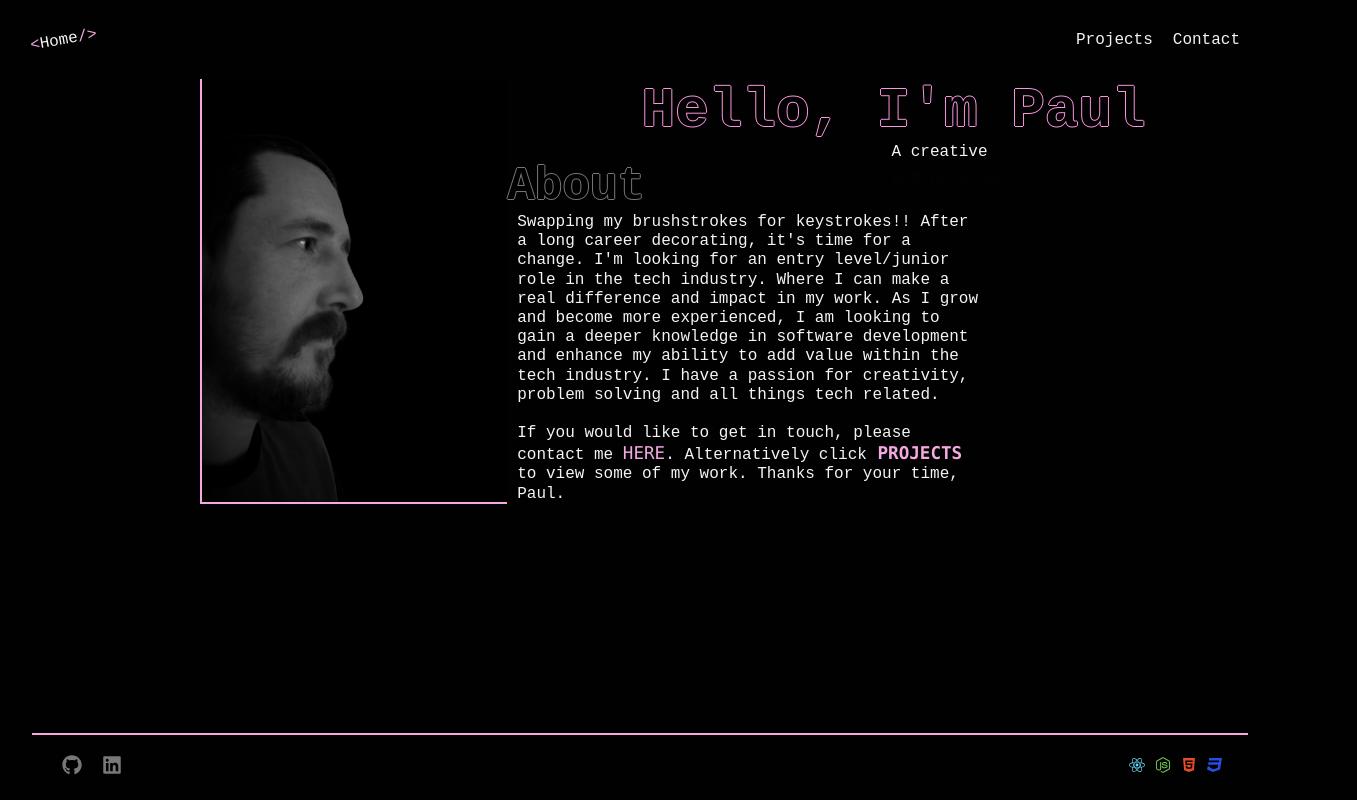
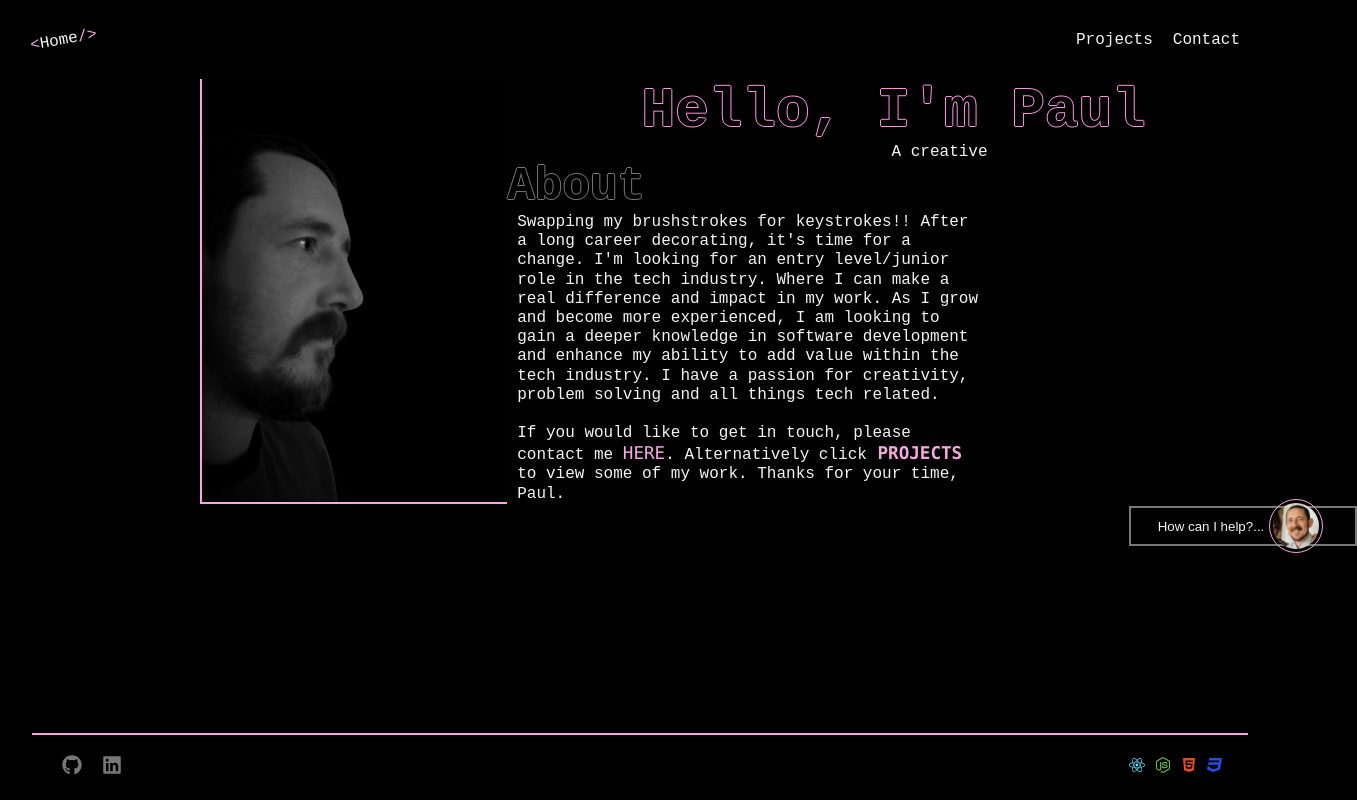
Before and after one commit to paulg44/portfolio_one, a React (Create React App) app in the folder my-portfolio/: page / in a window 1280 px wide. Shown: the whole page, 1357 px wide, since content can reach past the window. Built offline with nearby package versions, Linux system fonts and the light colour scheme; a web font is replaced by a local one.

Commit message:
add chatbot to homepage

```diff
--- a/my-portfolio/package.json
+++ b/my-portfolio/package.json
@@ -14,6 +14,7 @@
     "react-icons": "^4.10.1",
     "react-router-dom": "^6.14.2",
     "react-scripts": "5.0.1",
+    "reactjs-popup": "^2.0.6",
     "web-vitals": "^2.1.4"
   },
   "scripts": {
--- a/my-portfolio/src/Components/Chatbot/Chatbot.js
+++ b/my-portfolio/src/Components/Chatbot/Chatbot.js
@@ -5,11 +5,14 @@
 - use an array to add each new message, both from user and chatbot
 - reset array (state?) when user clicks off chatbot
 - or save locally for if they come back?
+- put a delay on the chatbot? so it looks like it's thinking?
 */
 
 import { useState } from "react";
 import "./chatbot.css";
 import { FaArrowAltCircleUp } from "react-icons/fa";
+import { Popup } from "reactjs-popup";
+import profileImg from "../../IMG/my_profile_pic.jpg";
 
 export default function Chatbot() {
   const [userQuestion, setUserQuestion] = useState("");
@@ -46,11 +49,17 @@ export default function Chatbot() {
 
   return (
     <section className="chatbotContainer">
+      <Popup
+        trigger={
+          <button className="popUpBtn">
+            How can I help?...
+            <img src={profileImg} alt="user icon" />
+          </button>
+        }
+        position={"top"}
+      >
         <div className="chatContainer">
           <ul className="chatBox">
-          <li>
-            <p>Hello duck! How can I help today?</p>
-          </li>
             {chat.map((chatText, index) => (
               <li key={index}>
                 <p>{chatText}</p>
@@ -67,7 +76,7 @@ export default function Chatbot() {
               id="question"
               name="question"
               rows="0"
-            placeholder="Ask me anything..."
+              placeholder="How can I help duck?"
               required
             />
             <button type="submit" onClick={handleQuestionSubmit}>
@@ -75,6 +84,7 @@ export default function Chatbot() {
             </button>
           </div>
         </div>
+      </Popup>
     </section>
   );
 }
--- a/my-portfolio/src/Components/Chatbot/chatbot.css
+++ b/my-portfolio/src/Components/Chatbot/chatbot.css
@@ -1,9 +1,33 @@
+.chatbotContainer {
+  width: 100%;
+}
+
 .chatbotInput {
   border: none;
   width: 400px;
-  height: 60px;
+  height: 30px;
+  padding: 5px 10px;
 }
 
 .chatBox li:nth-child(2n) {
   color: var(--bright-color);
 }
+
+.popUpBtn {
+  cursor: pointer;
+  background-color: var(--dark-color);
+  color: var(--light-color);
+  border: 2px solid var(--grey-color);
+  display: flex;
+  align-items: center;
+  justify-content: center;
+  height: 40px;
+
+  img {
+    border-radius: 50%;
+    padding: 3px;
+    margin: 0 5px;
+    z-index: 1;
+    border: 1px solid var(--bright-color);
+  }
+}
--- a/my-portfolio/src/Pages/Homepage/Homepage.css
+++ b/my-portfolio/src/Pages/Homepage/Homepage.css
@@ -168,6 +168,13 @@
   animation: slide-in 2.8s ease-in-out infinite;
 }
 
+/* Chatbot */
+.chatbotHomepage {
+  position: absolute;
+  right: -10%;
+  bottom: -10%;
+}
+
 /* Animations */
 @keyframes slide-in {
   0% {
@@ -231,4 +238,8 @@
     width: auto;
     margin: 20px 40px;
   }
+
+  .chatbotHomepage {
+    visibility: hidden;
+  }
 }
--- a/my-portfolio/src/Pages/Homepage/Homepage.js
+++ b/my-portfolio/src/Pages/Homepage/Homepage.js
@@ -3,6 +3,7 @@ import { useState, useEffect } from "react";
 import { Link } from "react-router-dom";
 import "./Homepage.css";
 import profileImg from "../../IMG/profile_test_2-PhotoRoom.png-PhotoRoom.png";
+import Chatbot from "../../Components/Chatbot/Chatbot";
 
 function Homepage() {
   const textArray = [
@@ -63,6 +64,9 @@ function Homepage() {
             to view some of my work. Thanks for your time, Paul.
           </p>
         </div>
+        <div className="chatbotHomepage">
+          <Chatbot />
+        </div>
       </main>
 
       {/* <h1 className="construction">CURRENTLY UNDER CONSTRUCTION  (Refactor to React) COME BACK MONDAY 31ST JULY</h1> */}
```
Also changed, not shown: my-portfolio/src/IMG/my_profile_pic.jpg (added), 1 other file (tests, documents, lock files or other folders). Lines whose indentation alone changed are shown as unchanged.
